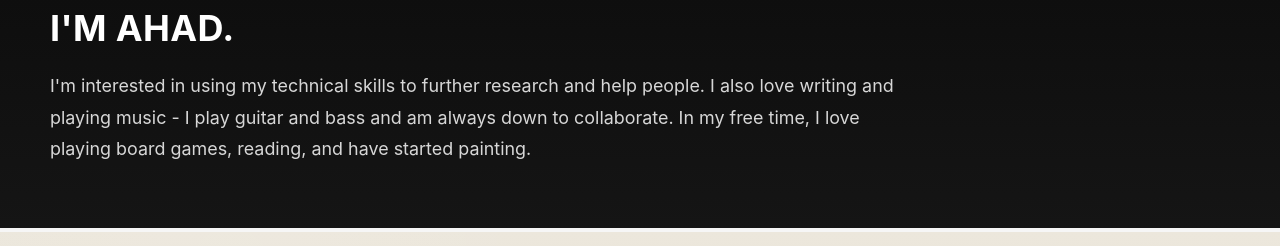
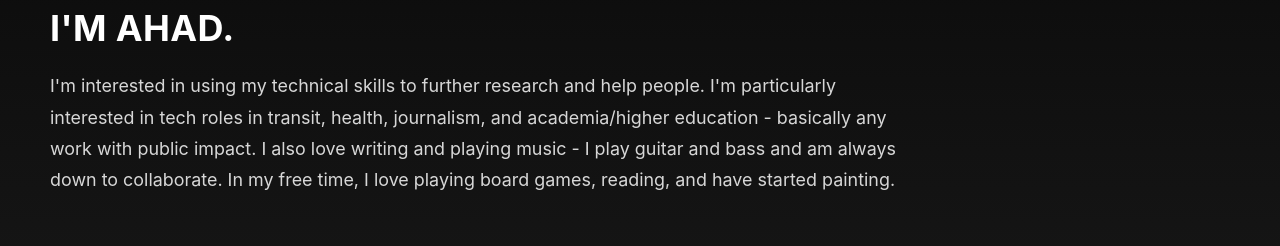
Before and after one commit to ABashir01/portfolio-2, a React (Create React App) app: page / in a window 1280 px wide. Shown: the part 176-422 px from the top of the page. Built offline with nearby package versions, Linux system fonts and the light colour scheme.

Commit message:
Edit to statement

```diff
--- a/src/App.js
+++ b/src/App.js
@@ -231,7 +231,7 @@ function HomePage() {
             I'M AHAD.
           </Heading>
           <Text className="hero-copy">
-            I'm interested in using my technical skills to further research and help people. I also love writing and playing music - I play guitar and bass and am always down to collaborate. In my free time, I love playing board games, reading, and have started painting.
+            I'm interested in using my technical skills to further research and help people. I'm particularly interested in tech roles in transit, health, journalism, and academia/higher education - basically any work with public impact. I also love writing and playing music - I play guitar and bass and am always down to collaborate. In my free time, I love playing board games, reading, and have started painting.
           </Text>
         </Flex>
       </Flex>
```
